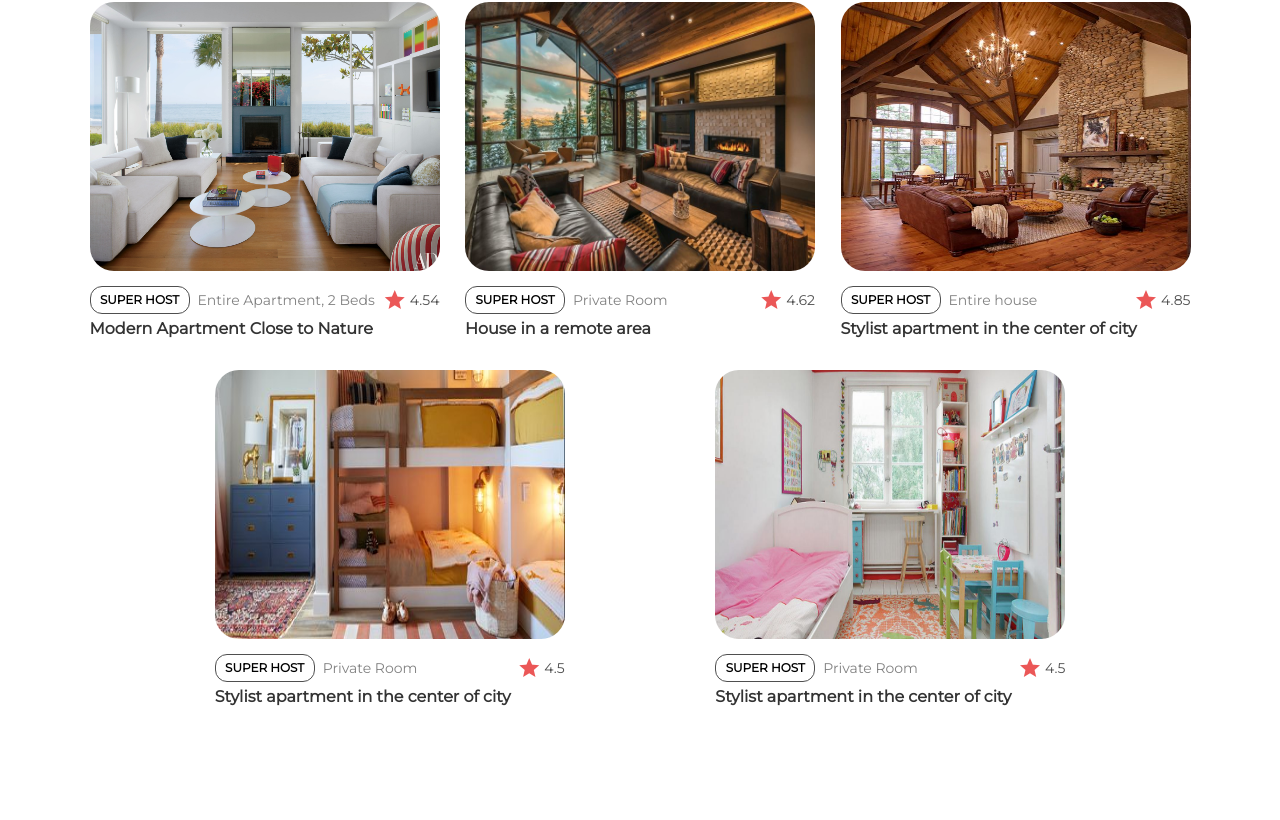
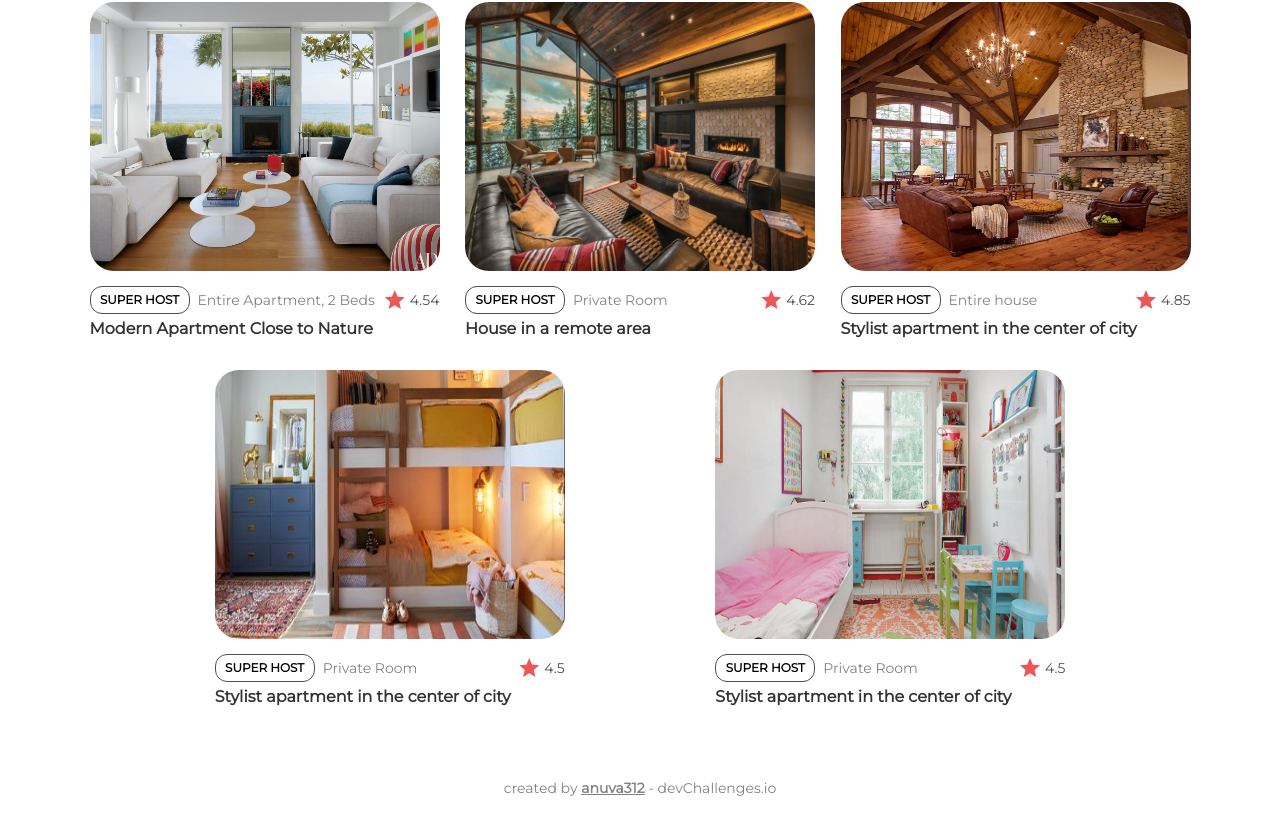
Before and after one commit to anuva312/WindBnB-devChallenges, a React (Create React App) app: page / in a window 1280 px wide. Shown: the part 620-1440 px from the top of the page. Before the commit the page ends 1406 px from the top, so only its background shows below. Built offline with nearby package versions, Linux system fonts and the light colour scheme.

Commit message:
Added footer

```diff
--- a/public/index.html
+++ b/public/index.html
@@ -57,5 +57,8 @@
       To begin the development, run `npm start` or `yarn start`.
       To create a production bundle, use `npm run build` or `yarn build`.
     -->
+    <footer>
+      created by <b><u>anuva312</u></b> - devChallenges.io
+    </footer>
   </body>
 </html>
--- a/src/index.css
+++ b/src/index.css
@@ -1,8 +1,19 @@
 body {
-  margin: 5%;
+  margin: 5% 5% 0 5%;
   font-family: "Montserrat", sans-serif;
   max-width: 1240px;
 }
+
+footer {
+  font-style: normal;
+  font-weight: 500;
+  font-size: 14px;
+  text-align: center;
+  color: #828282;
+  margin-top: 5%;
+  margin-bottom: 2%;
+}
+
 code {
   font-family: source-code-pro, Menlo, Monaco, Consolas, "Courier New",
     monospace;
```
